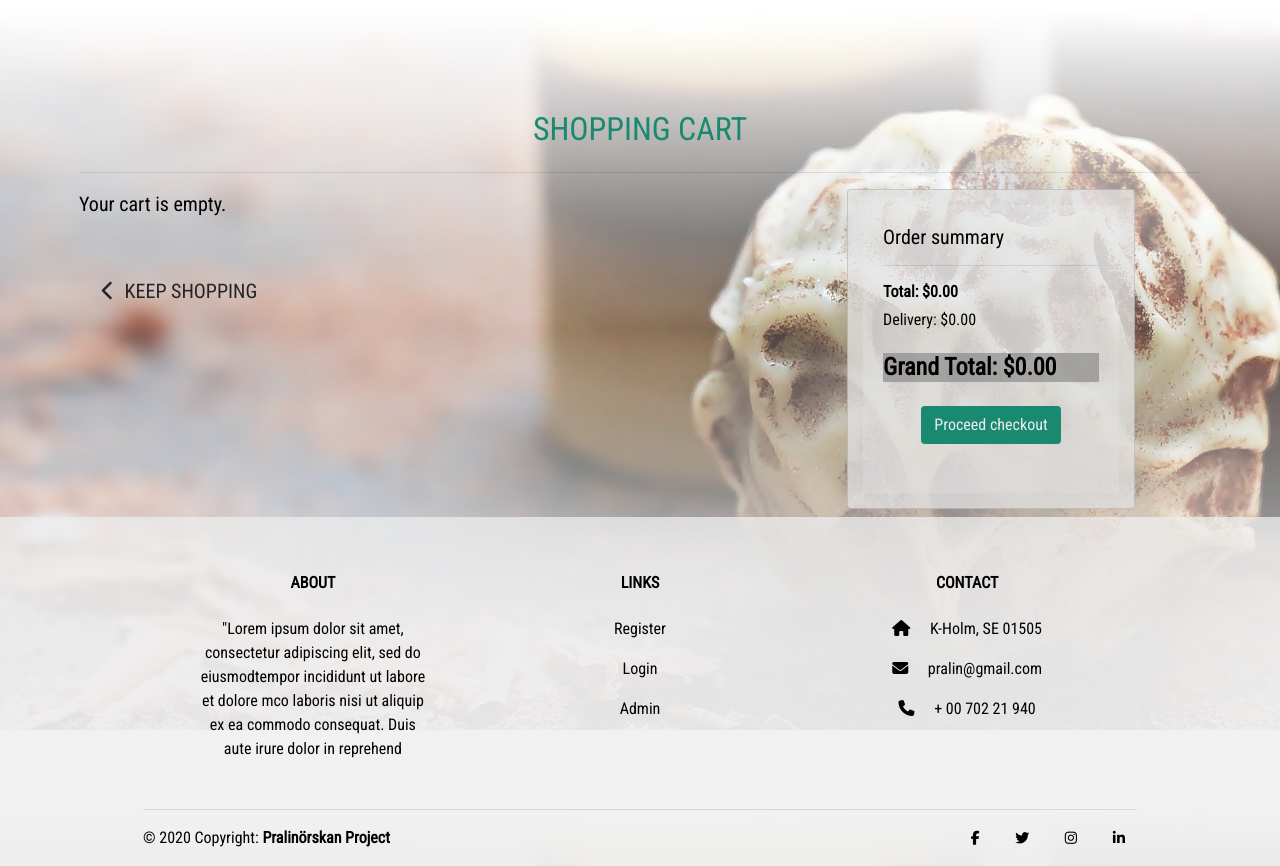
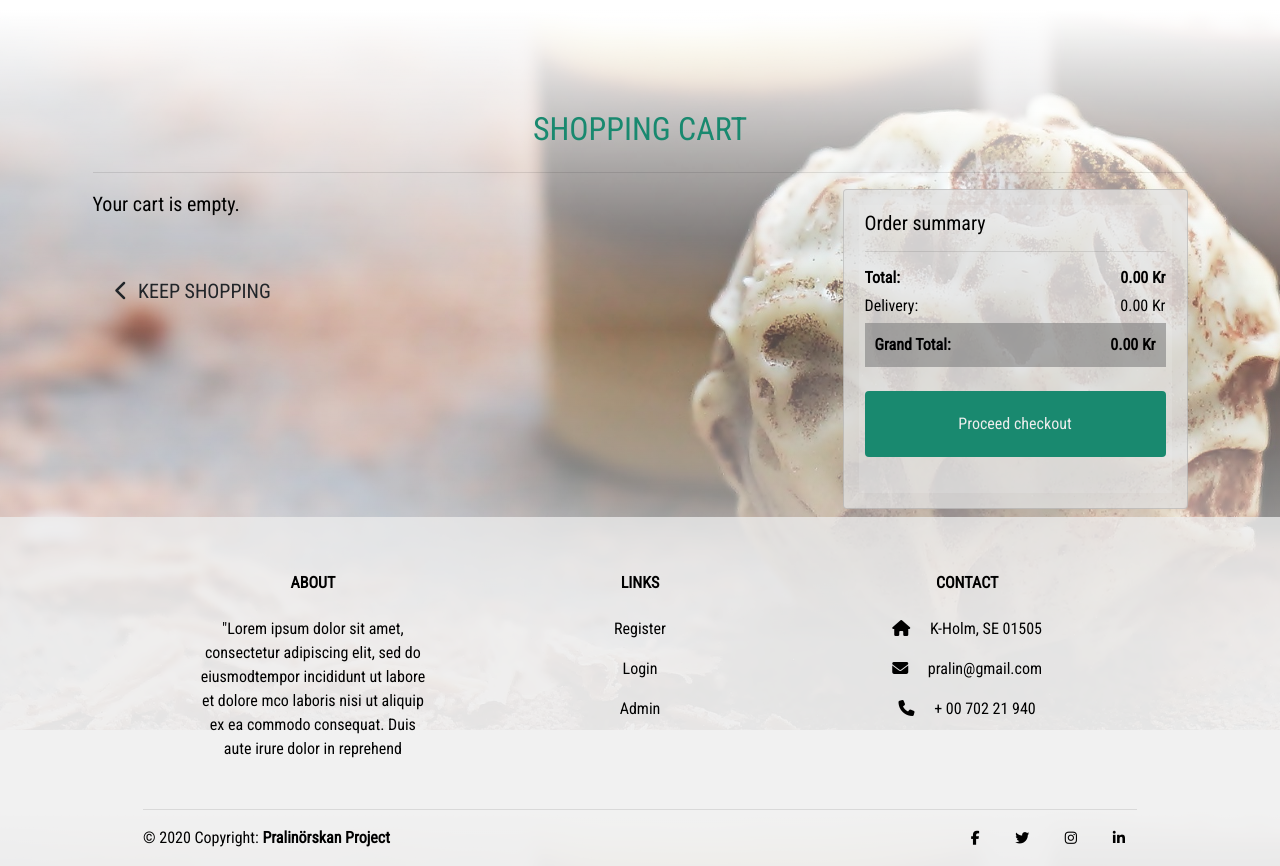
Before and after one commit to Timmy-Bergkvist/Pralinorskan-app, a Django app: page /cart/ in a window 1280 px wide. Shown: the part 70-936 px from the top of the page. Run offline with Django 3.2, Linux system fonts and the light colour scheme; parts of the project's set-up code (start-up, migrations or seed data) failed here and were passed over; some libraries are stand-ins or nearby versions.

Commit message:
Added styling to cart, card and css

```diff
--- a/cart/templates/cart/cart.html
+++ b/cart/templates/cart/cart.html
@@ -13,6 +13,7 @@
 
 {% block content %}
 <div class="overlay"></div>
+<div class="container-fluid">
 <div class="container cart-template mb-2">
     <div class="row">
         <div class="col-12 text-center mt-3">
@@ -22,7 +23,7 @@
     </div>
 
     <div class="row">
-        <div class="col-8">
+        <div class="col-xl-8 col-lg-8 col-md-12 col-sm-12 col-xs-12">
             {% if cart_items %}
                 <div class="col text-center table-responsive rounded">
                     <table class="table table-sm table-borderless">
@@ -89,15 +90,28 @@
                 </a>
             {% endif %}
         </div>
-        <div class="col-4 order-summary-card">
-            <div class="card order-summary-card-inner" style="width: 18rem;">
+        <div class="col-xl-4 col-lg-4 col-md-12 col-sm-12 col-xs-12 order-summary-card">
+            <div class="card order-summary-card-inner">
                 <div class="card-body">
                   <h5 class="card-title">Order summary</h5>
                   <hr>
-                  <h6><strong>Total: ${{ total|floatformat:2 }}</strong></h6>
-                    <h6>Delivery: ${{ delivery|floatformat:2 }}</h6>
-                    <div class="grand-total">
-                        <h4 class="mt-4"><strong>Grand Total: ${{ grand_total|floatformat:2 }}</strong></h4>
+                  <div >
+                    <div class="row">
+                      <div class="col-7"><h6><strong>Total:</strong></h6></div>
+                      <div style="text-align: right;" class="col-5"><h6><strong>{{ total|floatformat:2 }} Kr</strong></h6></div>
+                    </div>
+                  </div>
+                  <div>
+                    <div class="row">
+                        <div class="col-7"><h6>Delivery:</h6></div>
+                        <div style="text-align: right;" class="col-5"><h6>{{ delivery|floatformat:2 }} Kr</h6></div>
+                    </div>
+                  </div>
+                  <div class="grand-total">
+                    <div class="row">
+                        <div class="col-7"><strong>Grand Total:</strong></div>
+                        <div style="text-align: right;" class="col-5"><strong>{{ grand_total|floatformat:2 }} Kr</strong></div>
+                    </div>
                     </div>
                     <div class="text-center mt-4">
                         <a href="#" class=" checkout-btn btn">Proceed checkout</a>
@@ -106,6 +120,7 @@
               </div>
         </div>
     </div>
+</div>
 </div>
 {% endblock %}
 
--- a/static/css/base.css
+++ b/static/css/base.css
@@ -264,6 +264,10 @@ body {
     color: #4f4f4f !important;
 }
 
+.card-body {
+  padding: 6px !important;
+}
+
 /* --------------- Order summary Card --------------- */
 
 
@@ -275,6 +279,7 @@ body {
 
 .grand-total {
   background-color: #81818199;
+  padding: 10px 10px;
 }
 
 .checkout-btn {
@@ -283,10 +288,15 @@ body {
 
 .checkout-btn {
   color: #EDEDED;
+  width: 100%;
+  padding: 20px 20px;
+  text-align: center;
+  margin-top: 0;
 }
 
 .checkout-btn:hover {
   background-color:  #075342;
+  color: #EDEDED;
 }
 
 
```
Also changed, not shown: db.sqlite3.
